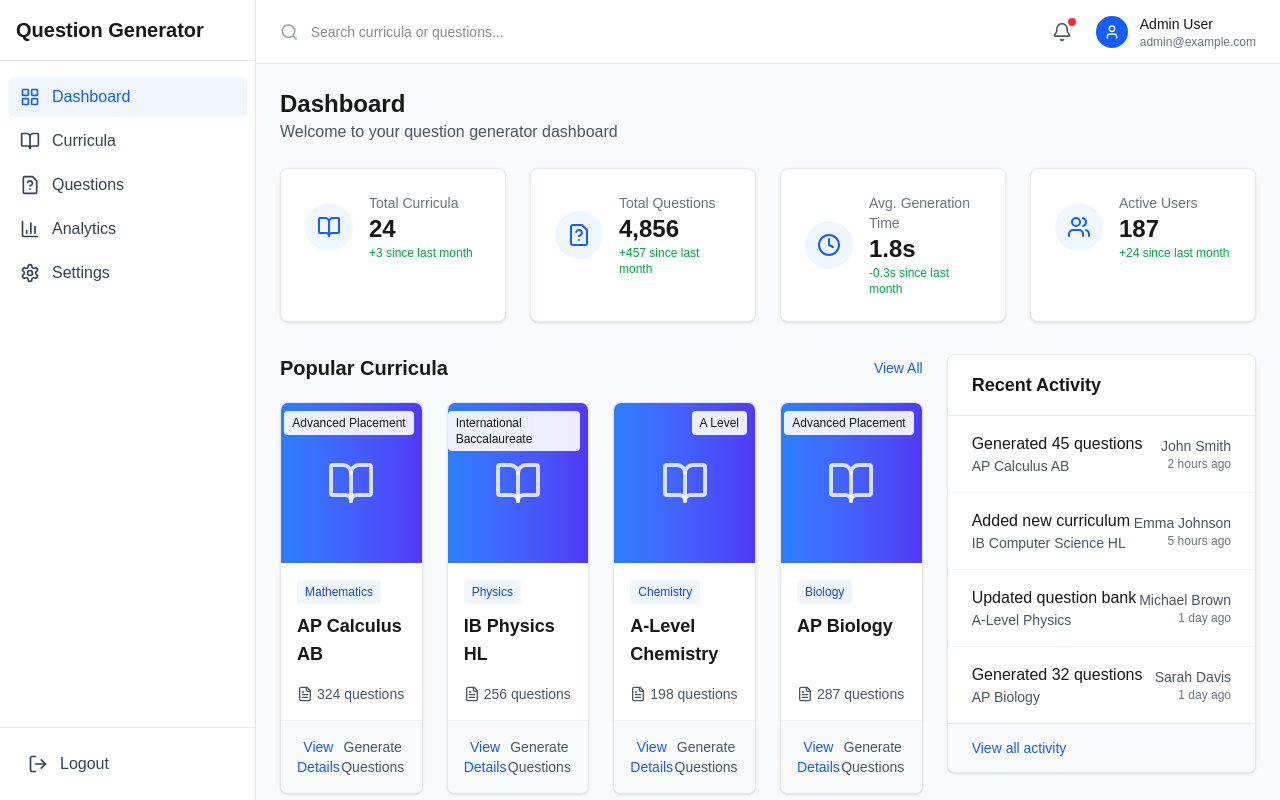
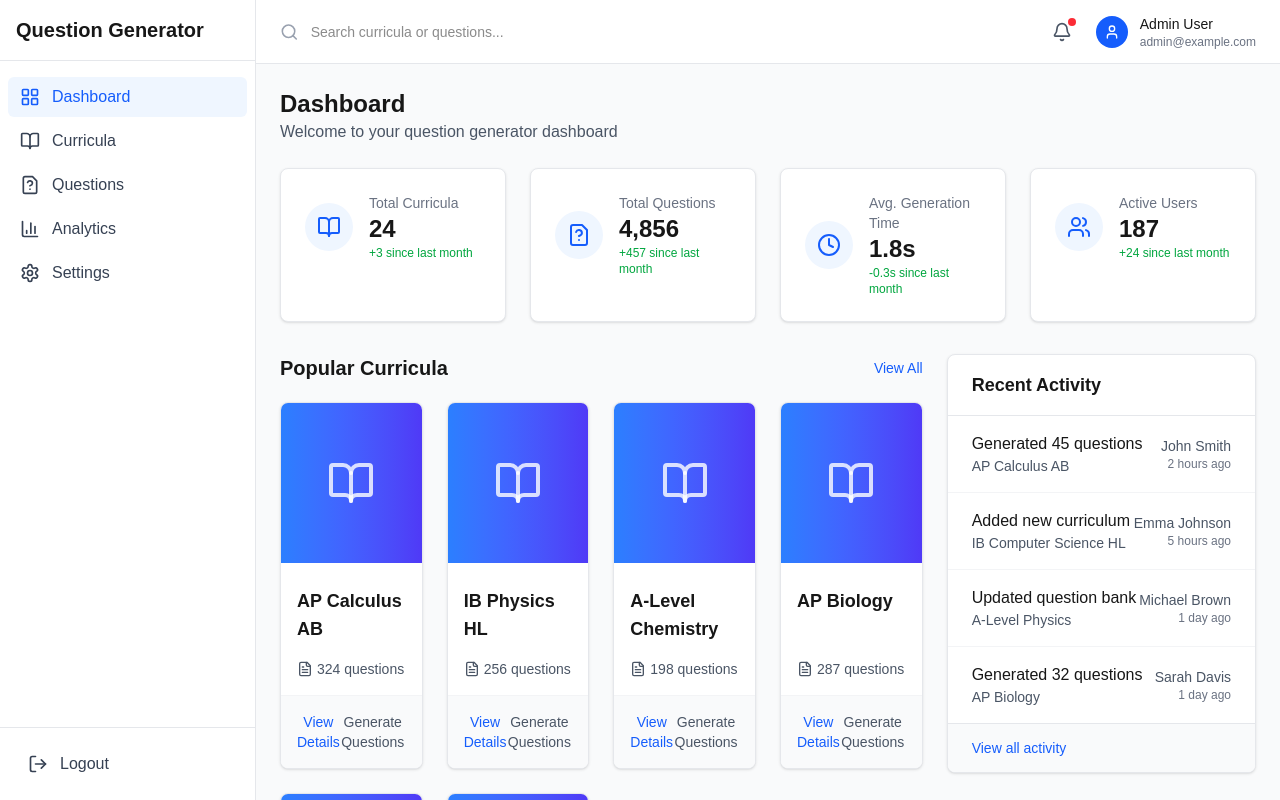
Before and after one commit to num8ers-education/numbers-question-generator, a Next.js app: page / in a window 1280 px wide. Built offline with nearby package versions, Linux system fonts and the light colour scheme.

Commit message:
Visual Improvements

```diff
--- a/src/curricula/CurriculumCard.tsx
+++ b/src/curricula/CurriculumCard.tsx
@@ -35,16 +35,11 @@ const CurriculumCard = ({
             <BookOpen size={48} className="text-white/80" />
           </div>
         )}
-        <div className="absolute top-2 right-2 bg-white/90 px-2 py-1 rounded text-xs font-medium">
-          {level}
-        </div>
       </div>
 
       <div className="p-4 flex-1 flex flex-col">
         <div className="mb-2">
-          <span className="inline-block px-2 py-1 text-xs font-medium bg-blue-50 text-blue-700 rounded">
-            {subjectArea}
-          </span>
+
         </div>
 
         <h3 className="font-bold text-lg mb-4">{title}</h3>
--- a/src/dashboard/RecentActivity.tsx
+++ b/src/dashboard/RecentActivity.tsx
@@ -31,7 +31,7 @@ const activities = [
 
   const RecentActivity = () => {
     return (
-      <div className="bg-white rounded-lg shadow-sm border border-gray-200 overflow-hidden">
+      <div className="max-w-md mx-auto bg-white rounded-lg shadow-sm border border-gray-200 overflow-hidden">
         <div className="px-6 py-4 border-b border-gray-200">
           <h2 className="font-bold text-lg">Recent Activity</h2>
         </div>
```
